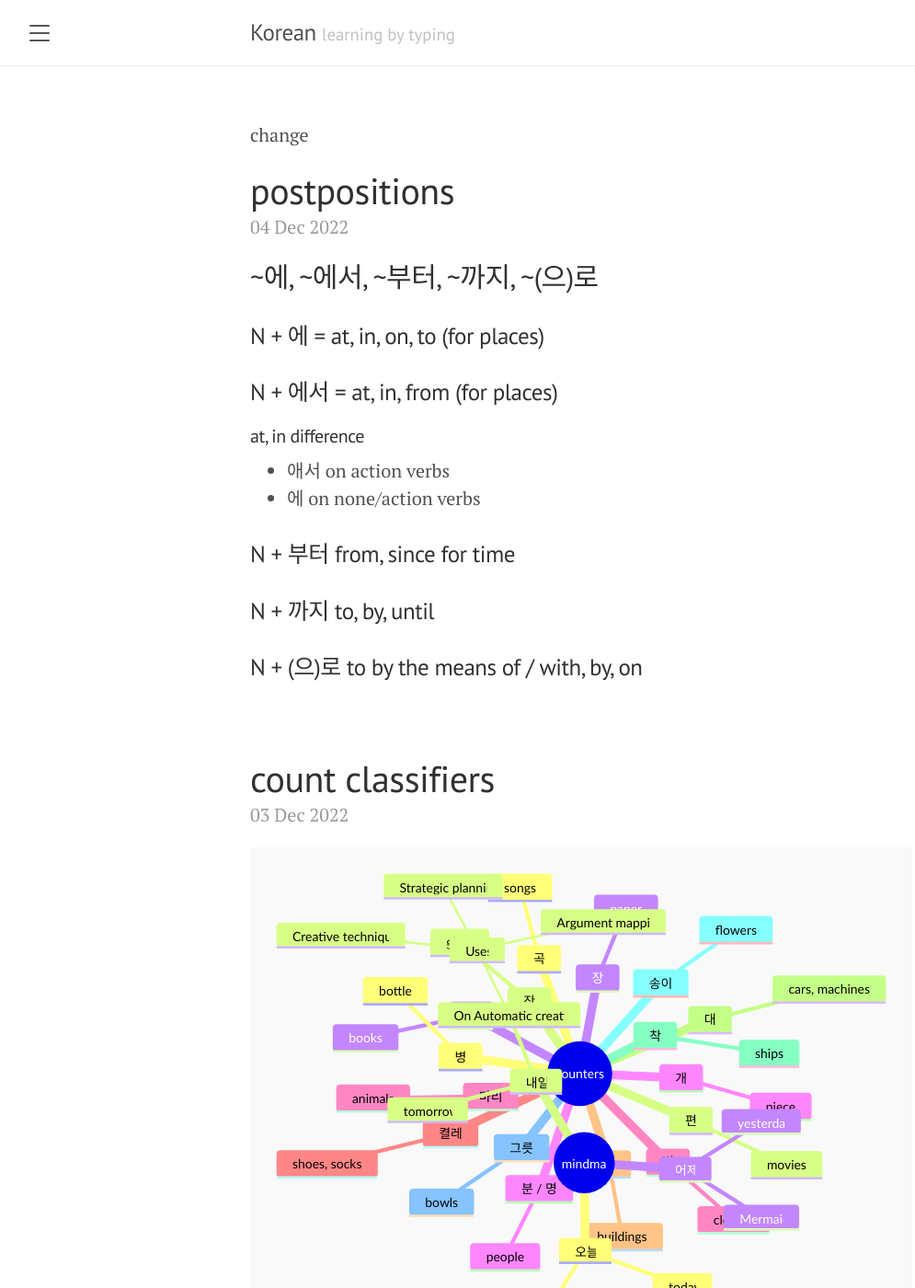
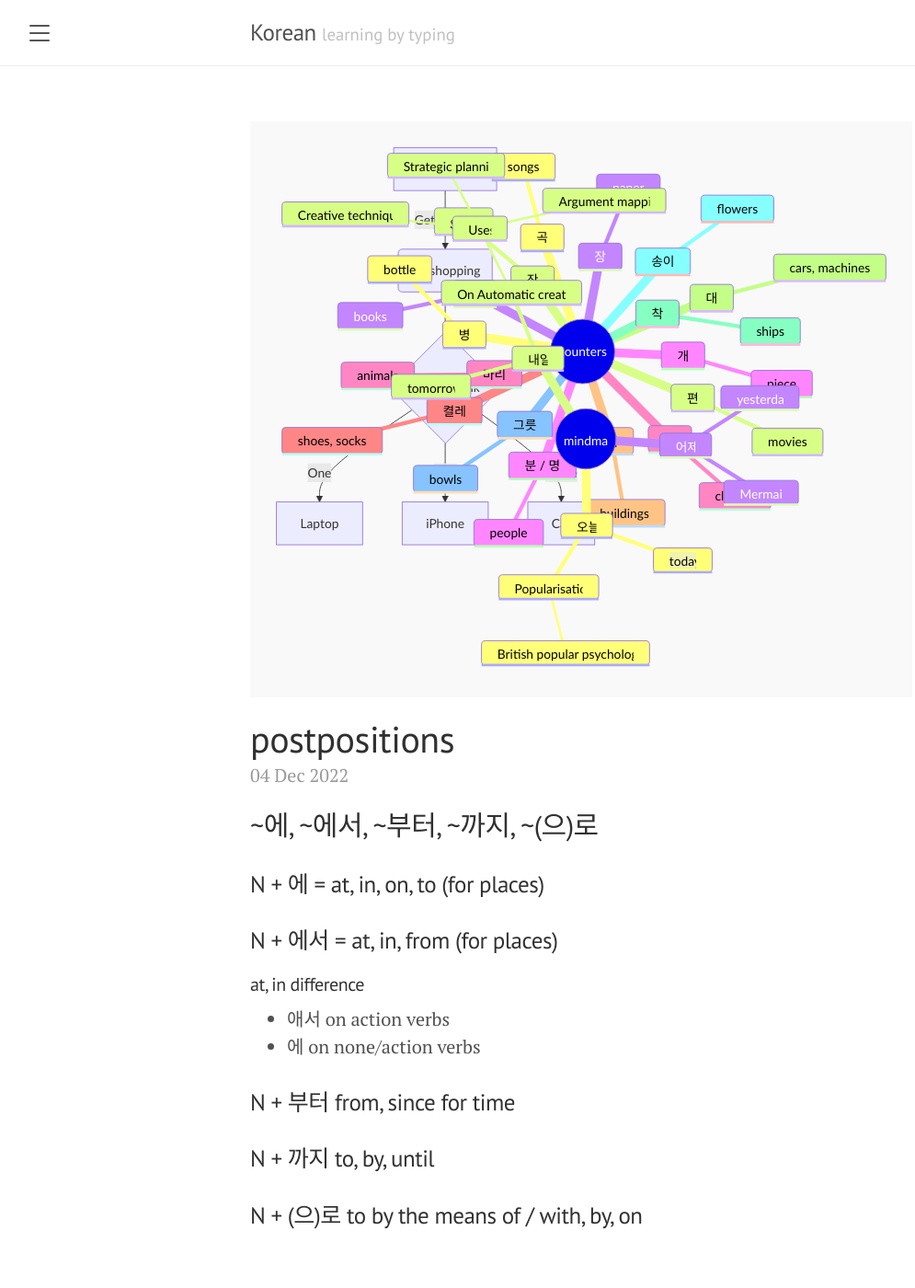
Before and after one commit to MiaHub/Korean, a Jekyll site: the page built from index.html, in a window 1280 px wide and 1400 px high. Shown: the whole window at 92% size, without its empty margins (8-1003 px from the left). Built offline with Jekyll 4.4.1, drawn with Linux system fonts in a browser that asks for light colours; the list of posts is cut into pages by our own code; some of the changed text lies outside the part shown.

Commit message:
Update index.html

```diff
--- a/index.html
+++ b/index.html
@@ -3,9 +3,15 @@
 title: Home
 ---
 
-<p>
-  change
-</p>
+
+  <pre class="mermaid">
+    graph TD
+    A[Christmas] -->|Get money| B(Go shopping)
+    B --> C{Let me think}
+    C -->|One| D[Laptop]
+    C -->|Two| E[iPhone]
+    C -->|Three| F[fa:fa-car Car]
+  </pre>
 
 <div class="posts">
   {% for post in paginator.posts %}
```
